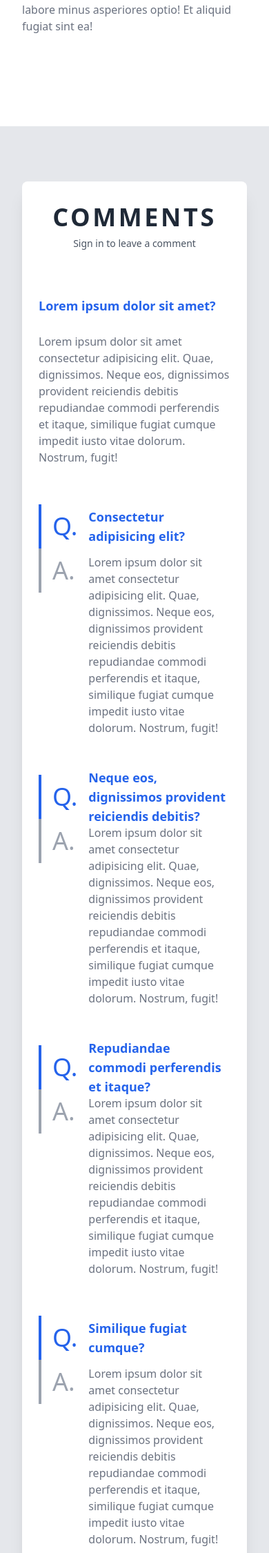
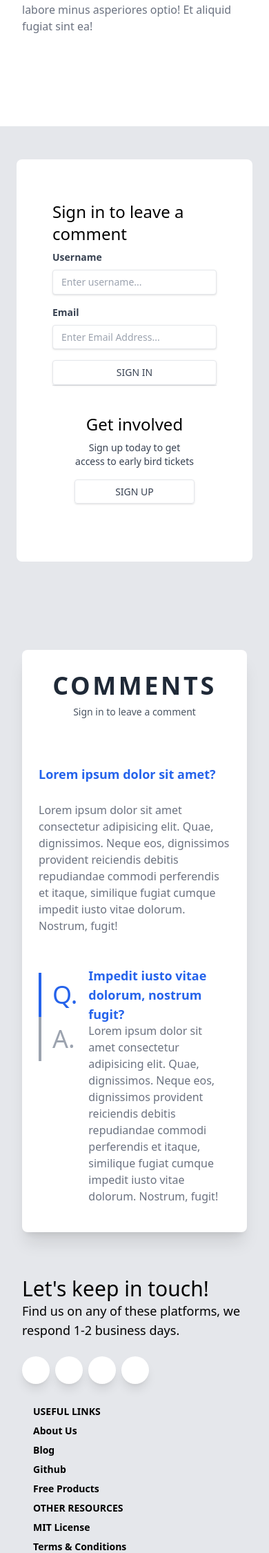
Before and after one commit to MOEZR1/theatreV1, a PHP site: page /theatreV1/blog/details.php in a window 390 px wide. Shown: the part 725-2976 px from the top of the page at 69% size. Run offline with PHP 8.4, Linux system fonts and the light colour scheme; some libraries are stand-ins or nearby versions.

Commit message:
adding components

```diff
--- a/assets/scss/_admin.scss
+++ b/assets/scss/_admin.scss
@@ -17,3 +17,9 @@
 #searchInput:focus {
   border-bottom: 2px solid #4575b6;
 }
+#delete-modal{
+  display: none;
+}
+.delete-show{
+  display: flex;
+}
--- a/assets/scss/app.css
+++ b/assets/scss/app.css
@@ -11,4 +11,12 @@
 /* When input gains focus, add a blue border below it */
 #searchInput:focus {
   border-bottom: 2px solid #4575b6;
+}
+
+#delete-modal {
+  display: none;
+}
+
+.delete-show {
+  display: flex;
 }/*# sourceMappingURL=app.css.map */
--- a/blog/details.php
+++ b/blog/details.php
@@ -32,96 +32,118 @@
         </div>
     </div>
 </section>
+<section>
+    <?php if (!isset($_SESSION['loggedin'])): ?>
+        <div class="container mx-auto">
+			<div class="flex justify-center px-6 my-12">
+				<!-- Row -->
+				<div class="w-full xl:w-3/4 lg:w-11/12 flex">
+					<!-- Col -->
+					<div
+						class="w-full h-auto bg-gray-400 hidden lg:block lg:w-1/2 bg-cover rounded-l-lg"
+						style="background-image: url('https://source.unsplash.com/oWTW-jNGl9I/600x800')"
+					></div>
+					<!-- Col -->
+					<div class="w-full lg:w-1/2 bg-white p-5 rounded-lg lg:rounded-l-none">
+
+						<form class="px-8 pt-6 pb-8 mb-4 bg-white rounded">
+							<div class="mb-4">
+                                <h3 class="pt-4 mb-2 text-2xl">Sign in to leave a comment</h3>
+
+								<label class="block mb-2 text-sm font-bold text-gray-700" for="username">
+									Username
+								</label>
+								<input
+									class="w-full mb-4 px-3 py-2 text-sm leading-tight text-gray-700 border rounded shadow appearance-none focus:outline-none focus:shadow-outline"
+									id="username"
+									type="text"
+									placeholder="Enter username..."
+								/>
+                                <label class="block mb-2 text-sm font-bold text-gray-700" for="email">
+									Email
+								</label>
+								<input
+									class="w-full mb-4 px-3 py-2 text-sm leading-tight text-gray-700 border rounded shadow appearance-none focus:outline-none focus:shadow-outline"
+									id="email"
+									type="email"
+									placeholder="Enter Email Address..."
+								/>
+                                <input
+                                    class="w-full px-3 py-2 text-sm leading-tight text-gray-700 border rounded shadow appearance-none focus:outline-none focus:shadow-outline"
+                                    type="submit"
+                                    value="SIGN IN"
+								/>
+
+							<hr class="mb-6 border-t" />
+						</form>
+                        <div class="px-8 mb-4 text-center">
+                            <h3 class="pt-4 mb-2 text-2xl">Get involved</h3>
+                            <p class="mb-4 text-sm text-gray-700"> Sign up today to get access to early bird tickets</p>
+                            <button class="w-full px-3 py-2 text-sm leading-tight text-gray-700 border rounded shadow appearance-none focus:outline-none focus:shadow-outline">SIGN UP</button>
+                    </div>
+					</div>
+
+				</div>
+			</div>
+		</div>
+        <?php else: ?>
+        <div class="container mx-auto">
+			<div class="flex justify-center px-6 my-12">
+				<!-- Row -->
+				<div class="w-full xl:w-3/4 lg:w-11/12 flex">
+					<!-- Col -->
+					<div
+						class="w-full h-auto bg-gray-400 hidden lg:block lg:w-1/2 bg-cover rounded-l-lg"
+						style="background-image: url('https://source.unsplash.com/oWTW-jNGl9I/600x800')"
+					></div>
+					<!-- Col -->
+					<div class="w-full lg:w-1/2 bg-white p-5 rounded-lg lg:rounded-l-none">
+						<div class="px-8 mb-4 text-center">
+							<h3 class="pt-4 mb-2 text-2xl">Leave a comment</h3>
+							<p class="mb-4 text-sm text-gray-700">
+								Your post will be visible once it as been approved by our admin
+							</p>
+						</div>
+						<div class="max-w-2xl mx-auto">
+
+	<form>
+    <div class="mb-4 w-full bg-gray-50 rounded-lg border border-gray-200 dark:bg-gray-700 dark:border-gray-600">
+        <div class="flex justify-between items-center py-2 px-3 border-b dark:border-gray-600">
+            <div class="flex flex-wrap items-center divide-gray-200 sm:divide-x dark:divide-gray-600">
+                <div class="flex flex-wrap items-center space-x-1 sm:pl-4">
+                <p class="mb-4 text-sm text-gray-700">Leave a comment</p>
+                </div>
+            </div>
+        </div>
+        <div class="py-2 px-4 bg-white rounded-b-lg dark:bg-gray-800">
+            <label for="editor" class="sr-only"></label>
+            <textarea id="editor" rows="8" class="block px-0 w-full text-sm text-gray-800 bg-white border-0 dark:bg-gray-800 focus:ring-0 dark:text-white dark:placeholder-gray-400" placeholder="Add your comment" required></textarea>
+        </div>
+    </div>
+    <button type="submit" class="inline-flex items-center px-5 py-2.5 text-sm font-medium text-center text-white bg-blue-700 rounded-lg focus:ring-4 focus:ring-blue-200 dark:focus:ring-blue-900 hover:bg-blue-800">
+        Comment
+    </button>
+    </form>
+
+</div>
+					</div>
+				</div>
+			</div>
+		</div>
+        <?php endif ?>
+</section>
 <!-- Comments component -->
 <div class="p-8">
     <div class="bg-white p-4 rounded-lg shadow-xl py-8 mt-12">
         <h4 class="text-4xl font-bold text-gray-800 tracking-widest uppercase text-center">Comments</h4>
-        <p class="text-center text-gray-600 text-sm mt-2">Sign in to leave a comment</p>
+        <?php if (!isset($_SESSION['loggedin'])): ?>
+            <p class="text-center text-gray-600 text-sm mt-2">Sign in to leave a comment</p>
+            <?php endif ?>
         <div class="space-y-12 px-2 xl:px-16 mt-12">
             <div class="mt-4 flex">
                 <div>
                     <div class="flex items-center h-16">
                         <span class="text-lg text-blue-600 font-bold">Lorem ipsum dolor sit amet?</span>
-                    </div>
-                    <div class="flex items-center py-2">
-                        <span class="text-gray-500">Lorem ipsum dolor sit amet consectetur adipisicing elit. Quae, dignissimos. Neque eos, dignissimos provident reiciendis debitis repudiandae commodi perferendis et itaque, similique fugiat cumque impedit iusto vitae dolorum. Nostrum, fugit!</span>
-
-                    </div>
-                </div>
-            </div>
-
-            <div class="mt-4 flex">
-                <div>
-                    <div class="flex items-center h-16 border-l-4 border-blue-600">
-                        <span class="text-4xl text-blue-600 px-4">Q.</span>
-                    </div>
-                    <div class="flex items-center h-16 border-l-4 border-gray-400">
-                        <span class="text-4xl text-gray-400 px-4">A.</span>
-                    </div>
-                </div>
-                <div>
-                    <div class="flex items-center h-16">
-                        <span class="text-lg text-blue-600 font-bold">Consectetur adipisicing elit?</span>
-                    </div>
-                    <div class="flex items-center py-2">
-                        <span class="text-gray-500">Lorem ipsum dolor sit amet consectetur adipisicing elit. Quae, dignissimos. Neque eos, dignissimos provident reiciendis debitis repudiandae commodi perferendis et itaque, similique fugiat cumque impedit iusto vitae dolorum. Nostrum, fugit!</span>
-
-                    </div>
-                </div>
-            </div>
-
-            <div class="mt-4 flex">
-                <div>
-                    <div class="flex items-center h-16 border-l-4 border-blue-600">
-                        <span class="text-4xl text-blue-600 px-4">Q.</span>
-                    </div>
-                    <div class="flex items-center h-16 border-l-4 border-gray-400">
-                        <span class="text-4xl text-gray-400 px-4">A.</span>
-                    </div>
-                </div>
-                <div>
-                    <div class="flex items-center h-16">
-                        <span class="text-lg text-blue-600 font-bold">Neque eos, dignissimos provident reiciendis debitis?</span>
-                    </div>
-                    <div class="flex items-center py-2">
-                        <span class="text-gray-500">Lorem ipsum dolor sit amet consectetur adipisicing elit. Quae, dignissimos. Neque eos, dignissimos provident reiciendis debitis repudiandae commodi perferendis et itaque, similique fugiat cumque impedit iusto vitae dolorum. Nostrum, fugit!</span>
-
-                    </div>
-                </div>
-            </div>
-
-            <div class="mt-4 flex">
-                <div>
-                    <div class="flex items-center h-16 border-l-4 border-blue-600">
-                        <span class="text-4xl text-blue-600 px-4">Q.</span>
-                    </div>
-                    <div class="flex items-center h-16 border-l-4 border-gray-400">
-                        <span class="text-4xl text-gray-400 px-4">A.</span>
-                    </div>
-                </div>
-                <div>
-                    <div class="flex items-center h-16">
-                        <span class="text-lg text-blue-600 font-bold">Repudiandae commodi perferendis et itaque?</span>
-                    </div>
-                    <div class="flex items-center py-2">
-                        <span class="text-gray-500">Lorem ipsum dolor sit amet consectetur adipisicing elit. Quae, dignissimos. Neque eos, dignissimos provident reiciendis debitis repudiandae commodi perferendis et itaque, similique fugiat cumque impedit iusto vitae dolorum. Nostrum, fugit!</span>
-
-                    </div>
-                </div>
-            </div>
-
-            <div class="mt-4 flex">
-                <div>
-                    <div class="flex items-center h-16 border-l-4 border-blue-600">
-                        <span class="text-4xl text-blue-600 px-4">Q.</span>
-                    </div>
-                    <div class="flex items-center h-16 border-l-4 border-gray-400">
-                        <span class="text-4xl text-gray-400 px-4">A.</span>
-                    </div>
-                </div>
-                <div>
-                    <div class="flex items-center h-16">
-                        <span class="text-lg text-blue-600 font-bold">Similique fugiat cumque?</span>
                     </div>
                     <div class="flex items-center py-2">
                         <span class="text-gray-500">Lorem ipsum dolor sit amet consectetur adipisicing elit. Quae, dignissimos. Neque eos, dignissimos provident reiciendis debitis repudiandae commodi perferendis et itaque, similique fugiat cumque impedit iusto vitae dolorum. Nostrum, fugit!</span>
--- a/blog/index.php
+++ b/blog/index.php
@@ -72,6 +72,7 @@
         </div>
 
     </article>
+
     <article class="rounded-xl bg-white p-3 shadow-lg hover:shadow-xl hover:transform hover:scale-105 duration-300 ">
       <a href="#">
         <div class="relative flex items-end overflow-hidden rounded-xl">
--- a/components/navigation.php
+++ b/components/navigation.php
@@ -58,11 +58,23 @@
     </div>
     <div x-show="menu" class="block md:hidden">
       <div class="px-2 pt-2 pb-3">
-        <a href="" class="mt-1 block px-3 py-2 rounded-md text-white font-semibold hover:bg-yellow-500 focus:outline-none focus:text-white focus:bg-gray-700 transition duration-150 ease-in-out">Blog </a>
-        <a href="#" class="mt-1 block px-3 py-2 rounded-md text-white font-semibold hover:bg-yellow-500 focus:outline-none focus:text-white focus:bg-gray-700 transition duration-150 ease-in-out">Login </a>
-        <a href="#" class="mt-1 block px-3 py-2 rounded-md text-white font-semibold# hover:bg-yellow-500 focus:outline-none focus:text-white focus:bg-gray-700 transition duration-150 ease-in-out">Register </a>
-        <a href="#" class="mt-1 block px-3 py-2 rounded-md text-white font-semibold hover:bg-yellow-500 focus:outline-none focus:text-white focus:bg-gray-700 transition duration-150 ease-in-out">Account </a>
-      </div>
+      <?php if (!isset($_SESSION['loggedin'])): ?>
+                <a href="<?= ROOT_DIR ?>blog/" class="ml-4 px-3 py-2 rounded-md text-sm leading-5 font-medium text-gray-800 hover:bg-yellow-500 hover:text-white transition duration-150 ease-in-out cursor-pointer focus:outline-none focus:text-white focus:bg-gray-700 "> Blogs </a>
+                <a href="<?= ROOT_DIR ?>login/" class="ml-4 px-3 py-2 rounded-md text-sm leading-5 font-medium text-gray-800 hover:bg-yellow-500 hover:text-white transition duration-150 ease-in-out cursor-pointer focus:outline-none focus:text-white focus:bg-gray-700 "> Login </a>
+                <a href="<?= ROOT_DIR ?>register/" class="ml-4 px-3 py-2 rounded-md text-sm leading-5 font-medium text-gray-800 hover:bg-yellow-500 hover:text-white transition duration-150 ease-in-out cursor-pointer focus:outline-none focus:text-white focus:bg-gray-700 "> Register </a>
+              <?php else: ?>
+                <a href="<?= ROOT_DIR ?>" class="ml-4 px-3 py-2 rounded-md text-sm leading-5 font-medium text-gray-800 hover:bg-yellow-500 hover:text-white transition duration-150 ease-in-out cursor-pointer focus:outline-none focus:text-white focus:bg-gray-700 "> Home </a>
+                <a href="<?= ROOT_DIR ?>blog/" class="ml-4 px-3 py-2 rounded-md text-sm leading-5 font-medium text-gray-800 hover:bg-yellow-500 hover:text-white transition duration-150 ease-in-out cursor-pointer focus:outline-none focus:text-white focus:bg-gray-700 "> Blog </a>
+                    <?php if ($_SESSION['is_admin'] == 1): ?>
+                      <a href="#" class="ml-4 px-3 py-2 rounded-md text-sm leading-5 font-medium text-gray-800 hover:bg-yellow-500 hover:text-white transition duration-150 ease-in-out cursor-pointer focus:outline-none focus:text-white focus:bg-gray-700 "> Pending Reviews </a>
+                      <a href="<?= AUTH_DIR ?>admin/user.php" class="ml-4 px-3 py-2 rounded-md text-sm leading-5 font-medium text-gray-800 hover:bg-yellow-500 hover:text-white transition duration-150 ease-in-out cursor-pointer focus:outline-none focus:text-white focus:bg-gray-700 "> Users </a>
+                    <?php elseif ($_SESSION['is_admin'] == 0): ?>
+                      <a href="#" class="ml-4 px-3 py-2 rounded-md text-sm leading-5 font-medium text-gray-800 hover:bg-yellow-500 hover:text-white transition duration-150 ease-in-out cursor-pointer focus:outline-none focus:text-white focus:bg-gray-700 "> My reviews </a>
+                      <a href="#" class="ml-4 px-3 py-2 rounded-md text-sm leading-5 font-medium text-gray-800 hover:bg-yellow-500 hover:text-white transition duration-150 ease-in-out cursor-pointer focus:outline-none focus:text-white focus:bg-gray-700 "> My account </a>
+                    <?php endif ?>
+                    <a href="<?= ROOT_DIR ?>account/auth/logout.php" class="ml-4 px-3 py-2 rounded-md text-sm leading-5 font-medium text-gray-800 hover:bg-yellow-500 hover:text-white transition duration-150 ease-in-out cursor-pointer focus:outline-none focus:text-white focus:bg-gray-700 "> Logout </a>
+                    <?php endif ?>
+    </div>
     </div>
   </div>
 </nav>
```
Also changed, not shown: account/dashboard/admin/edit.php (added, +122 -0 lines), account/dashboard/admin/user.php (+40 -2 lines), 1 other file.
